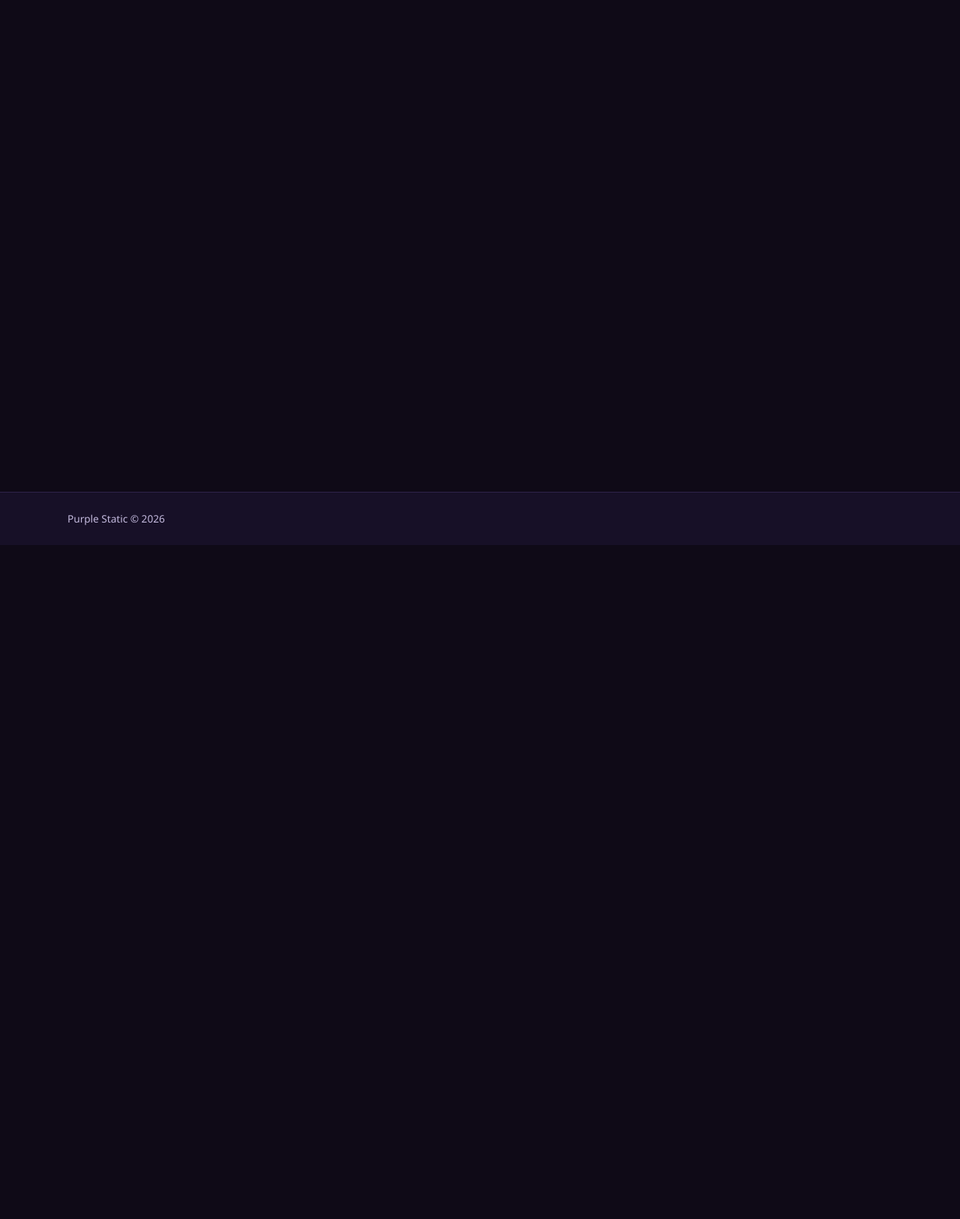
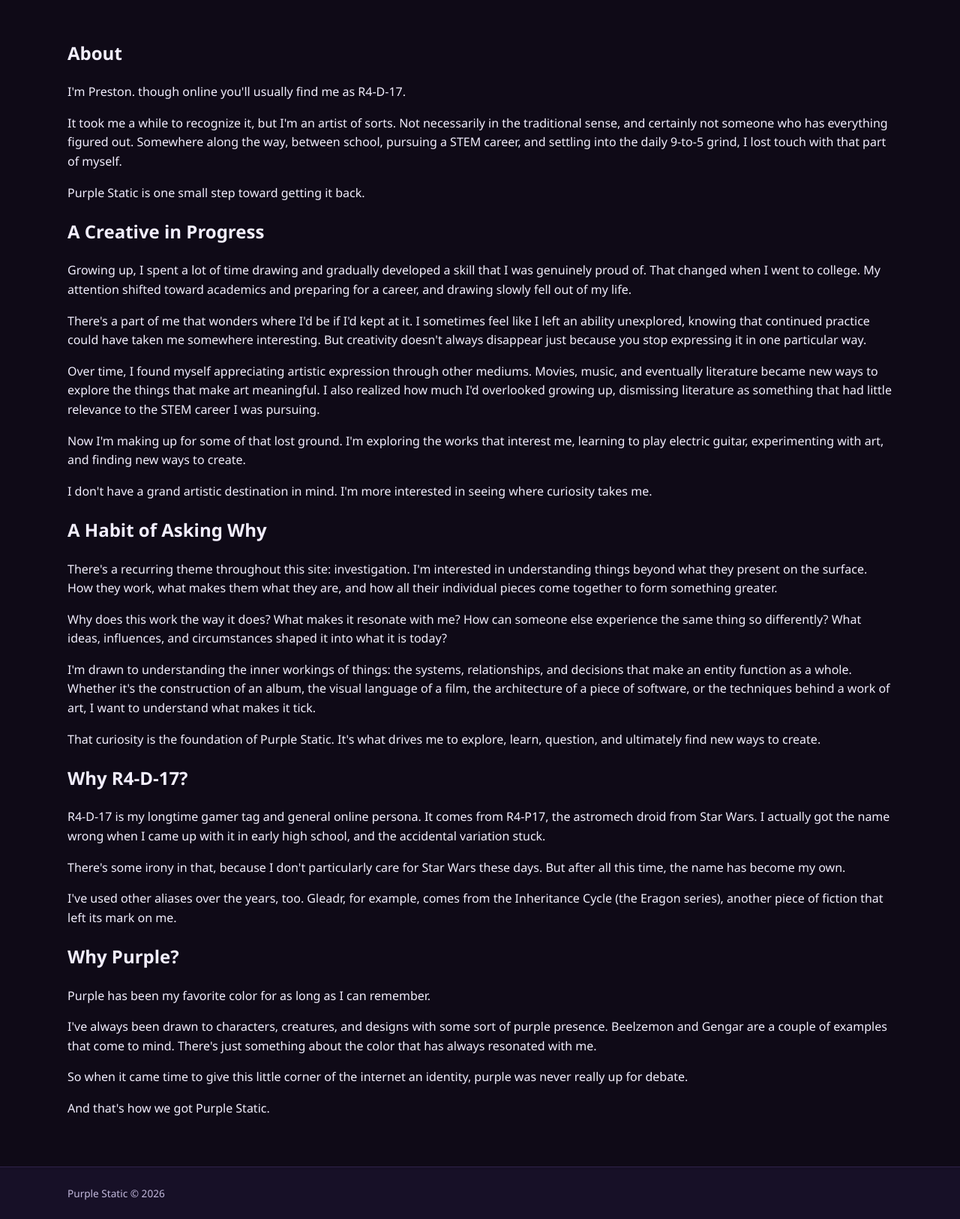
Before and after one commit to pwillen/py-app-blog, a Django app: page /about/ in a window 1280 px wide. Shown: the part 73-1699 px from the top of the page at 75% size. Before the commit the page ends 800 px from the top, so only its background shows below. Run offline with Django 5.2, Linux system fonts and the light colour scheme.

Commit message:
establish about page template

```diff
--- a/about/templates/about/index.html
+++ b/about/templates/about/index.html
@@ -4,6 +4,93 @@
 {% block title %}Purple Static | About{% endblock %}
 
 {% block content %}
+    <section class="about-intro">
+        <h1>About</h1>
+        <p>I'm Preston. though online you'll usually find me as R4-D-17.</p>
 
+        <p>It took me a while to recognize it, but I'm an artist of sorts. Not necessarily in the traditional sense,
+            and certainly not someone who has everything figured out. Somewhere along the way, between school, pursuing
+            a STEM career, and settling into the daily 9-to-5 grind, I lost touch with that part of myself.</p>
 
+        <p>Purple Static is one small step toward getting it back.</p>
+    </section>
+
+    <section class="about-section">
+        <h2>A Creative in Progress</h2>
+        <p>Growing up, I spent a lot of time drawing and gradually developed a skill that I was genuinely proud of.
+            That changed when I went to college. My attention shifted toward academics and preparing for a career, and
+            drawing slowly fell out of my life.
+        </p>
+
+        <p>There's a part of me that wonders where I'd be if I'd kept at it. I sometimes feel like I left an ability
+            unexplored, knowing that continued practice could have taken me somewhere interesting. But creativity
+            doesn't always disappear just because you stop expressing it in one particular way.
+        </p>
+
+        <p>Over time, I found myself appreciating artistic expression through other mediums. Movies, music, and
+            eventually literature became new ways to explore the things that make art meaningful. I also realized how
+            much I'd overlooked growing up, dismissing literature as something that had little relevance to the STEM
+            career I was pursuing.
+        </p>
+
+        <p>Now I'm making up for some of that lost ground. I'm exploring the works that interest me, learning to play
+            electric guitar, experimenting with art, and finding new ways to create.
+        </p>
+
+        <p>I don't have a grand artistic destination in mind. I'm more interested in seeing where curiosity takes me.</p>
+    </section>
+
+    <section class="about-section">
+        <h2>A Habit of Asking Why</h2>
+        <p>There's a recurring theme throughout this site: investigation. I'm interested in understanding things beyond
+            what they present on the surface. How they work, what makes them what they are, and how all their individual
+            pieces come together to form something greater.
+        </p>
+
+        <p>Why does this work the way it does? What makes it resonate with me? How can someone else experience the same
+            thing so differently? What ideas, influences, and circumstances shaped it into what it is today?
+        </p>
+
+        <p>I'm drawn to understanding the inner workings of things: the systems, relationships, and decisions that make
+            an entity function as a whole. Whether it's the construction of an album, the visual language of a film, the
+            architecture of a piece of software, or the techniques behind a work of art, I want to understand what makes
+            it tick.
+        </p>
+
+        <p>That curiosity is the foundation of Purple Static. It's what drives me to explore, learn, question, and
+            ultimately find new ways to create.
+        </p>
+    </section>
+
+    <section class="about-section">
+        <h2>Why R4-D-17?</h2>
+        <p>R4-D-17 is my longtime gamer tag and general online persona. It comes from R4-P17, the astromech droid from
+            Star Wars. I actually got the name wrong when I came up with it in early high school, and the accidental
+            variation stuck.
+        </p>
+
+        <p>There's some irony in that, because I don't particularly care for Star Wars these days. But after all this
+            time, the name has become my own.
+        </p>
+
+        <p>I've used other aliases over the years, too. Gleadr, for example, comes from the Inheritance Cycle
+            (the Eragon series), another piece of fiction that left its mark on me.
+        </p>
+    </section>
+
+    <section class="about-section">
+        <h2>Why Purple?</h2>
+        <p>Purple has been my favorite color for as long as I can remember.</p>
+
+        <p>I've always been drawn to characters, creatures, and designs with some sort of purple presence. Beelzemon and
+            Gengar are a couple of examples that come to mind. There's just something about the color that has always
+            resonated with me.
+        </p>
+
+        <p>So when it came time to give this little corner of the internet an identity, purple was never really up for
+            debate.
+        </p>
+
+        <p>And that's how we got Purple Static.</p>
+    </section>
 {% endblock %}
```
